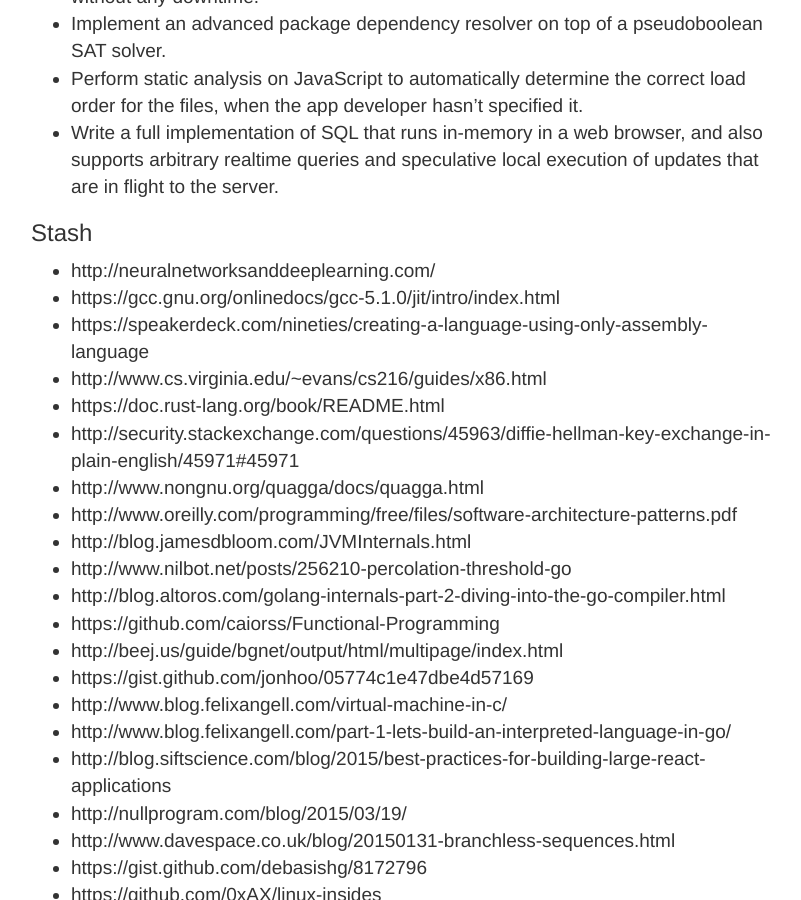
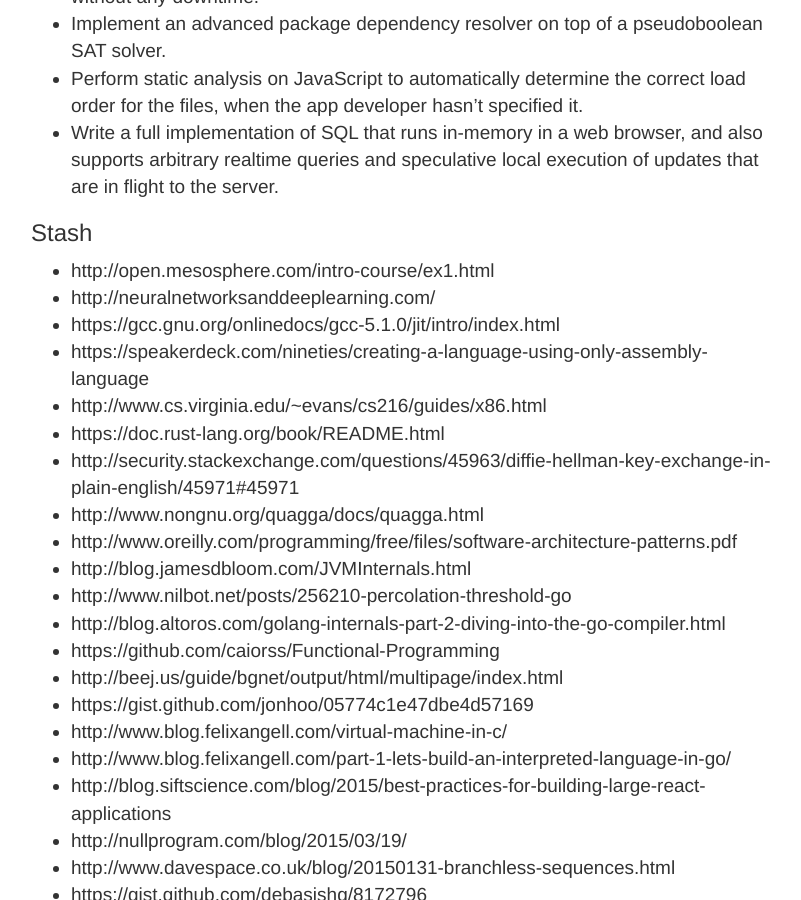
Before and after one commit to rohityadavcloud/rohityadavcloud.github.io, a Jekyll site: the page built from k/index.markdown, in a window 1280 px wide and 900 px high, scrolled down 4699 px. Shown: the whole window, without its empty margins (234-1035 px from the left). Built offline with Jekyll 4.4.1, drawn with Linux system fonts in a browser that asks for light colours; some of the changed lines change nothing that is shown.

Commit message:
kup
Signed-off-by: Rohit Yadav <bhaisaab@baagi.org>

```diff
--- a/k/index.markdown
+++ b/k/index.markdown
@@ -186,6 +186,7 @@
 
 ### Stash
 
+- http://open.mesosphere.com/intro-course/ex1.html
 - http://neuralnetworksanddeeplearning.com/
 - https://gcc.gnu.org/onlinedocs/gcc-5.1.0/jit/intro/index.html
 - https://speakerdeck.com/nineties/creating-a-language-using-only-assembly-language
```
